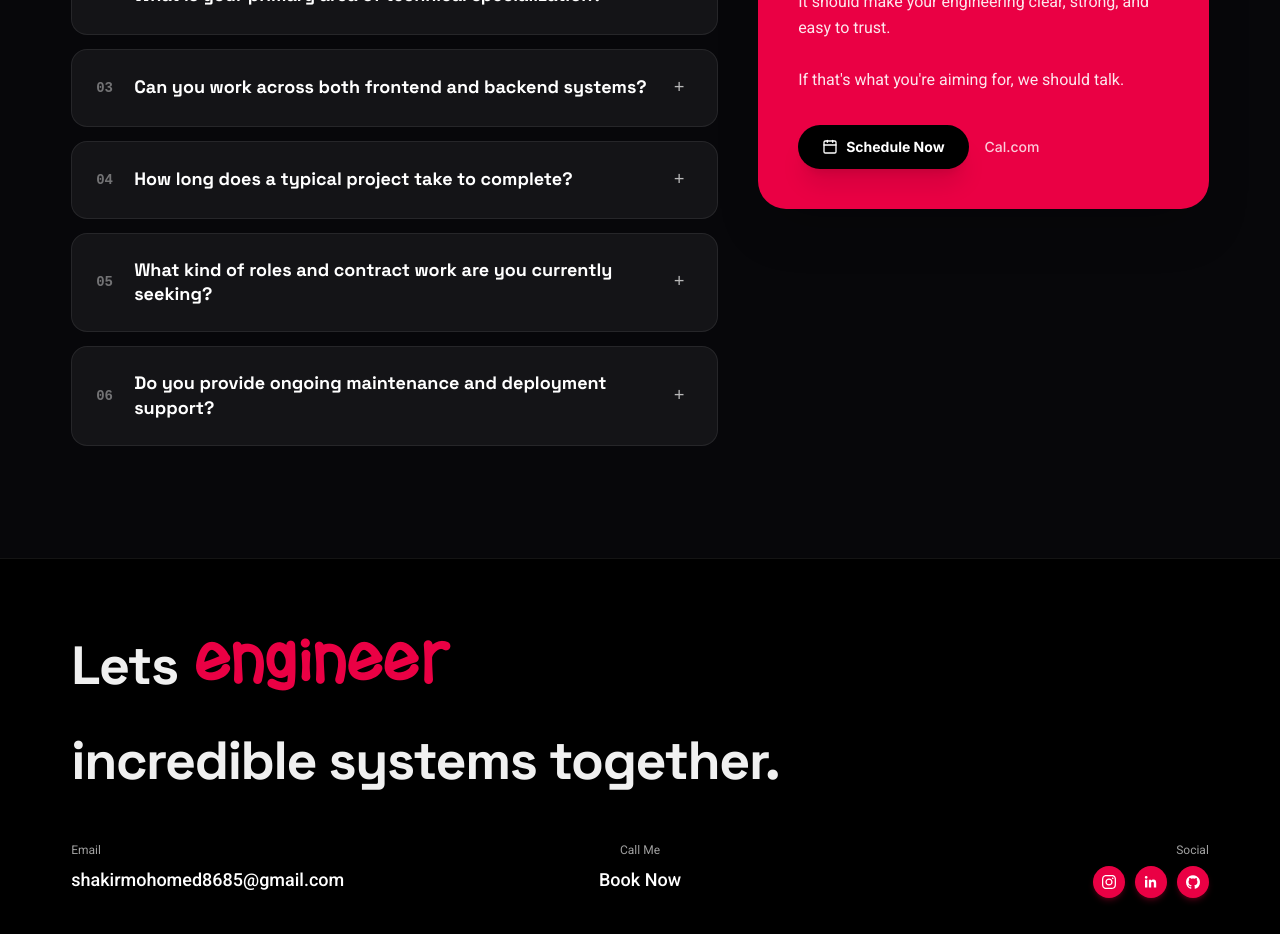
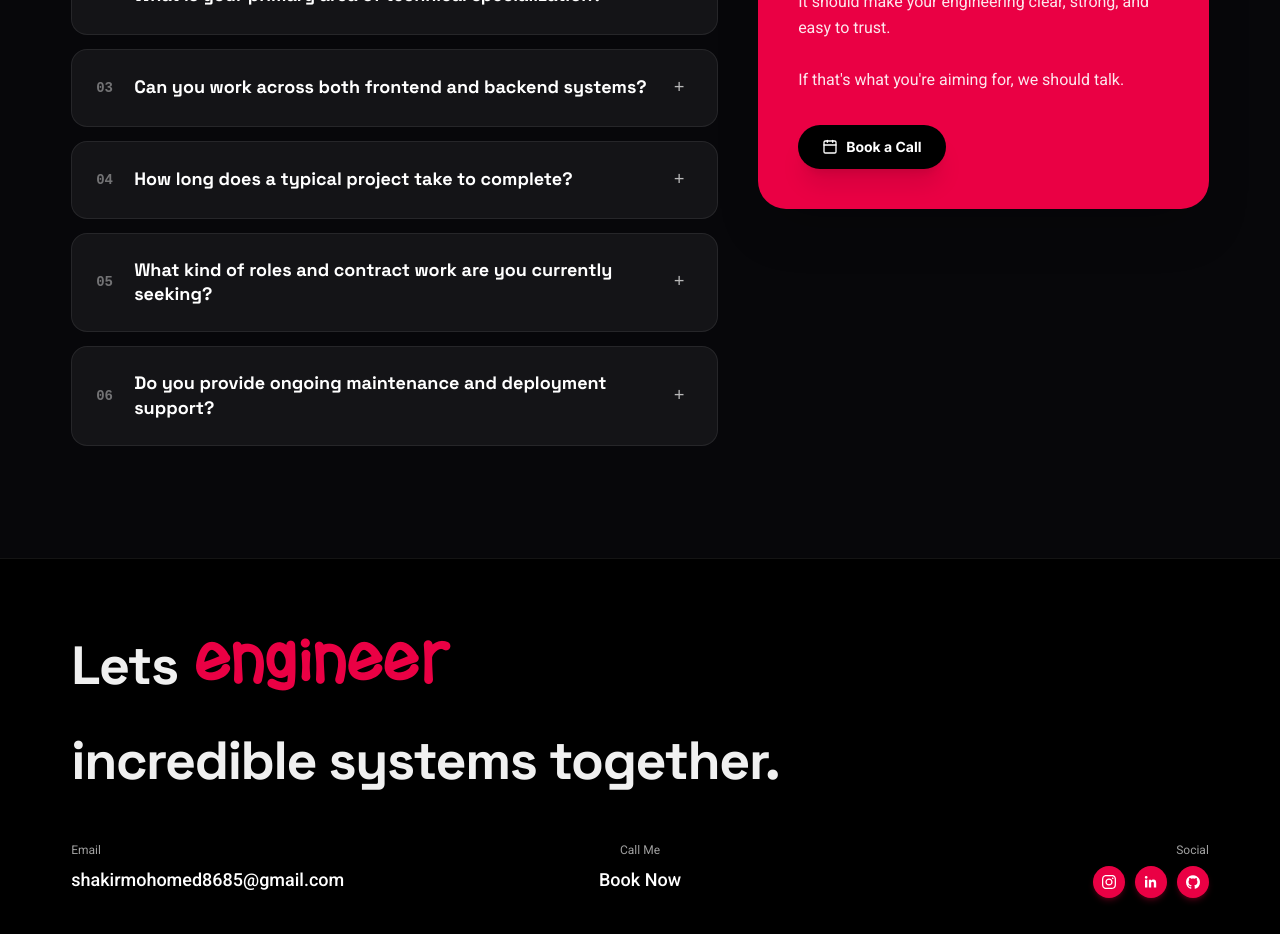
Before and after one commit to shakir-mhd/Portfolio, a React (Vite) app: page / in a window 1280 px wide. Shown: the part 9860-10794 px from the top of the page. Built offline with nearby package versions, Linux system fonts and the light colour scheme; a web font is replaced by a local one.

Commit message:
feat(faq): remove Cal.com reference and update meeting action to direct email request

```diff
--- a/index.html
+++ b/index.html
@@ -105,8 +105,7 @@
           "sameAs": [
             "https://www.linkedin.com/in/mohomed-shakir-852668278",
             "https://github.com/shakir-mhd",
-            "https://instagram.com/_shakir_skr_",
-            "https://cal.com/mohomed-shakir"
+            "https://instagram.com/_shakir_skr_"
           ]
         },
         {
--- a/src/components/FAQSection.tsx
+++ b/src/components/FAQSection.tsx
@@ -108,21 +108,11 @@ export default function FAQSection() {
               {/* Bottom CTA Row */}
               <div className="flex items-center gap-4 flex-wrap">
                 <a
-                  href={socialLinks.cal}
-                  target="_blank"
-                  rel="noreferrer"
+                  href={`mailto:${socialLinks.email}?subject=Discovery%20Call%20-%20Mohomed%20Shakir`}
                   className="font-ui inline-flex items-center gap-2 rounded-full bg-black text-white px-6 py-3 text-sm font-bold shadow-xl hover:bg-neutral-900 transition hover:scale-105 active:scale-95 cursor-pointer"
                 >
                   <Calendar className="w-4 h-4 text-white" />
-                  <span>Schedule Now</span>
-                </a>
-                <a
-                  href={socialLinks.cal}
-                  target="_blank"
-                  rel="noreferrer"
-                  className="font-ui text-white/80 hover:text-white font-medium text-sm transition"
-                >
-                  Cal.com
+                  <span>Book a Call</span>
                 </a>
               </div>
             </div>
```
Also changed, not shown: public/llms-full.txt, public/llms.txt.
